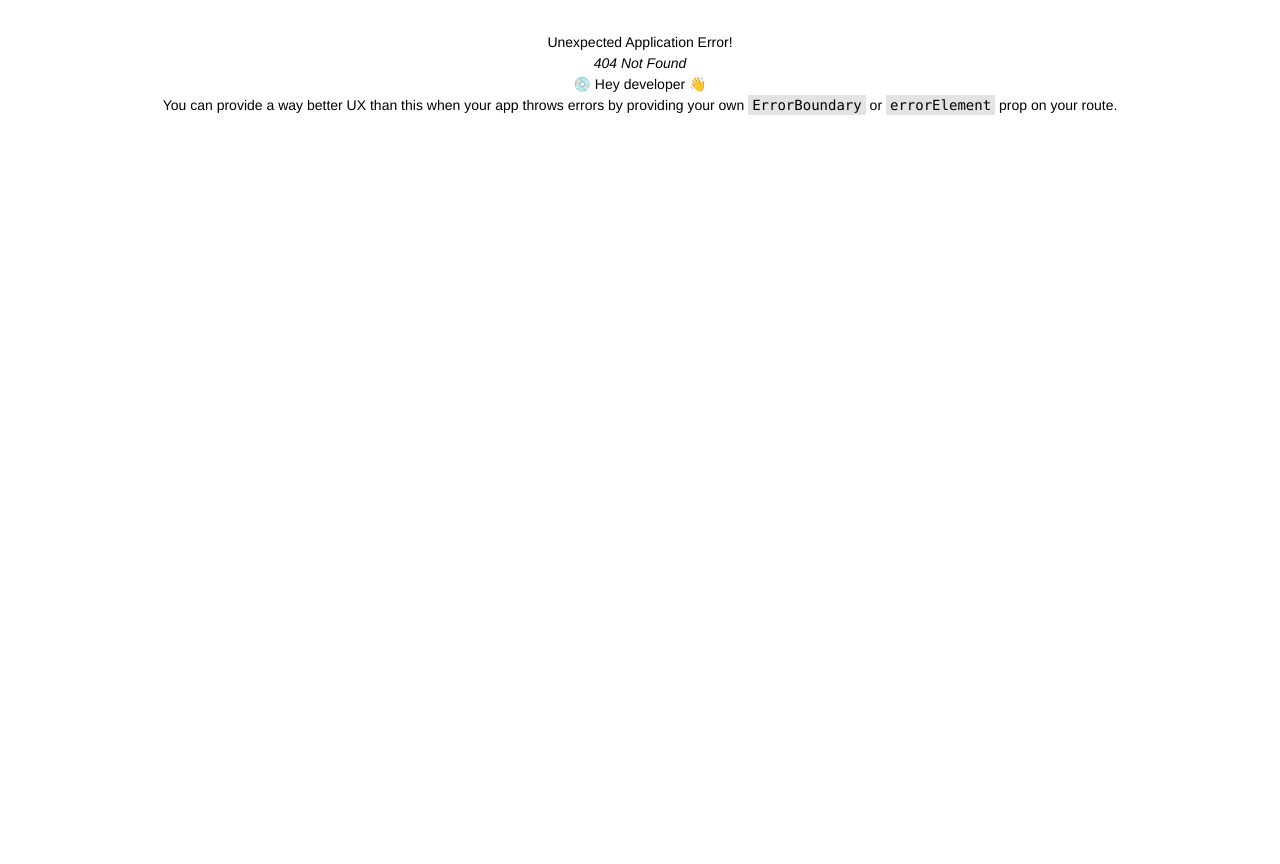
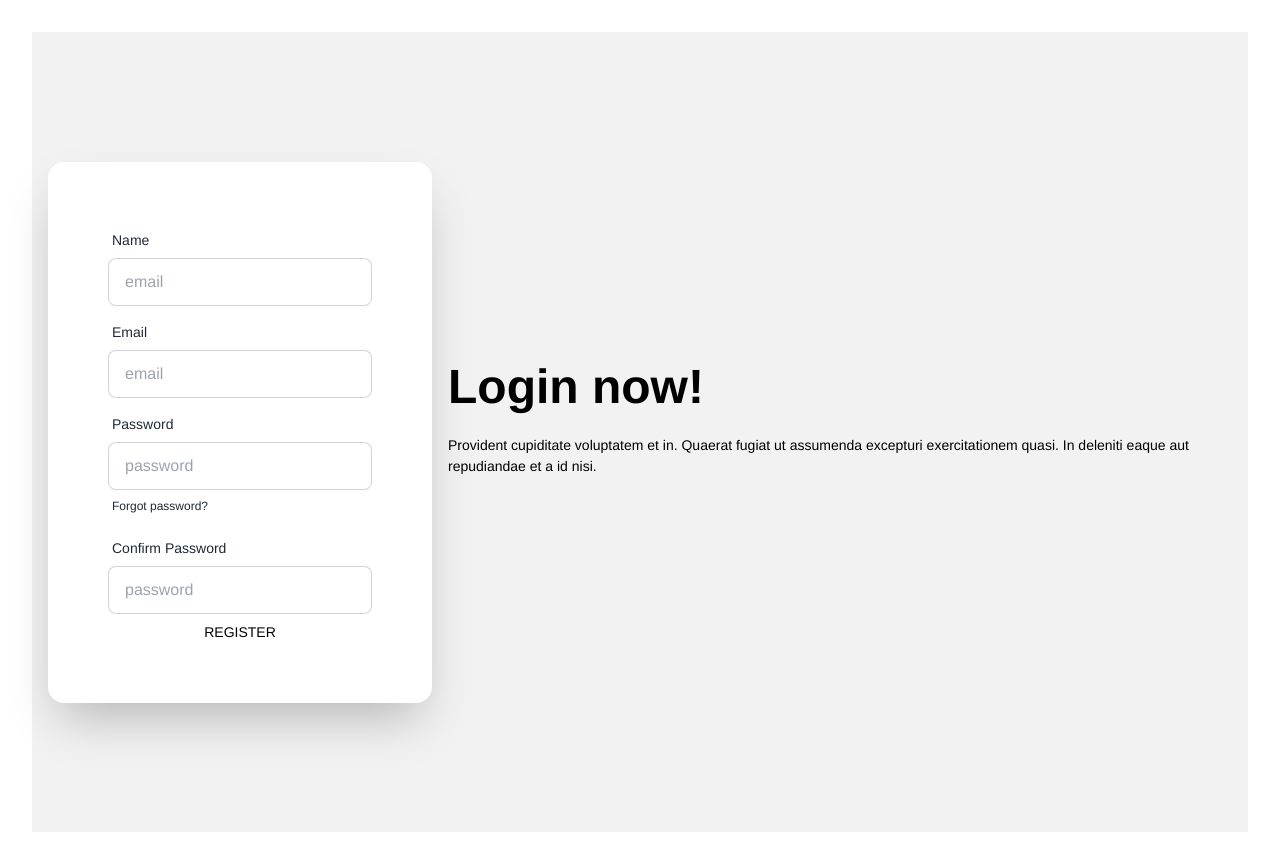
Before and after one commit to avi3175/magic-tutorial, a React (Vite) app: page /signup in a window 1280 px wide. Before the commit this address had no page. Before the commit the page ends 800 px from the top, so only its background shows below. Built offline with nearby package versions, Linux system fonts and the light colour scheme.

Commit message:
9th commit for react-form-hook

```diff
--- a/package.json
+++ b/package.json
@@ -16,6 +16,7 @@
     "react-daisyui": "^3.1.2",
     "react-dom": "^18.2.0",
     "react-helmet-async": "^1.3.0",
+    "react-hook-form": "^7.44.3",
     "react-router-dom": "^6.12.0",
     "sort-by": "^1.2.0",
     "swiper": "^9.3.2"
--- a/src/Components/Nabvar.jsx
+++ b/src/Components/Nabvar.jsx
@@ -34,7 +34,7 @@ const Nabvar = () => {
 
                                 <a href="/login" className="text-yellow-700 uppercase hover:bg-gray-700 hover:text-white px-3 py-2 rounded-md text-md font-bold">Log In</a>
 
-                                <a href="/login" className="text-yellow-700 uppercase hover:bg-gray-700 hover:text-white px-3 py-2 rounded-md text-md font-bold">Sign Up</a>
+                                <Link to="/signup" className="text-yellow-700 uppercase hover:bg-gray-700 hover:text-white px-3 py-2 rounded-md text-md font-bold">Sign Up</Link>
                             </div>
                         </div>
                         <div className="-mr-2 flex md:hidden">
--- /dev/null
+++ b/src/Components/SignUp.jsx
@@ -0,0 +1,93 @@
+import React, { useState } from 'react';
+import { useForm } from 'react-hook-form';
+const SignUp = () => {
+    const { register, handleSubmit, watch, formState: { errors } } = useForm();
+
+    const onSubmit = data => {
+        console.log(data)
+    };
+
+
+
+
+    return (
+        <div>
+            <div className="hero min-h-screen bg-base-200">
+                <div className="hero-content flex-col lg:flex-row-reverse">
+                    <div className="text-center lg:text-left">
+                        <h1 className="text-5xl font-bold">Login now!</h1>
+                        <p className="py-6">Provident cupiditate voluptatem et in. Quaerat fugiat ut assumenda excepturi exercitationem quasi. In deleniti eaque aut repudiandae et a id nisi.</p>
+                    </div>
+                    <div className="card flex-shrink-0 w-full max-w-sm shadow-2xl bg-base-100">
+                        <form onSubmit={handleSubmit(onSubmit)} className="card-body">
+
+                            <div className="form-control">
+                                <label className="label">
+                                    <span className="label-text">Name</span>
+                                </label>
+
+                                <input
+                                    type="text"
+                                    placeholder="email"
+                                    name='name'
+                                    className="input input-bordered"
+                                    {...register("name")}
+                                />
+                            </div>
+
+                            <div className="form-control">
+                                <label className="label">
+                                    <span className="label-text">Email</span>
+                                </label>
+                                <input
+                                    type="text"
+                                    placeholder="email"
+                                    name='email'
+                                    className="input input-bordered"
+                                    {...register("email")}
+                                />
+                            </div>
+
+                            <div className="form-control">
+                                <label className="label">
+                                    <span className="label-text">Password</span>
+                                </label>
+                                <input
+                                    type="text"
+                                    placeholder="password"
+                                    name='password'
+                                    className="input input-bordered"
+                                    {...register("password")}
+                                />
+
+                                <label className="label">
+                                    <a href="#" className="label-text-alt link link-hover">Forgot password?</a>
+                                </label>
+                            </div>
+
+                            <div className="form-control">
+                                <label className="label">
+                                    <span className="label-text">Confirm Password</span>
+                                </label>
+                                <input
+                                    type="text"
+                                    placeholder="password"
+                                    name='confirm'
+                                    className="input input-bordered"
+                                    {...register("confirm")}
+                                />
+
+                            </div>
+
+
+                            <input type="submit" value="REGISTER" />
+                        </form>
+                    </div>
+                </div>
+            </div>
+
+        </div>
+    );
+};
+
+export default SignUp;
--- a/src/Routes/Routes.jsx
+++ b/src/Routes/Routes.jsx
@@ -5,6 +5,7 @@ import {
 import Main from "../Layout/Main";
 import Home from "../Components/Home";
 import Teacher from "../Components/Teacher"
+import SignUp from "../Components/SignUp";
 
  export const router = createBrowserRouter([
     {
@@ -18,6 +19,10 @@ import Teacher from "../Components/Teacher"
         {
             path:"/teacher",
             element:<Teacher></Teacher>
+        },
+        {
+            path:"/signup",
+            element:<SignUp></SignUp>
         }
       ]
     },
```
Also changed, not shown: 1 other file (tests, documents, lock files or other folders).
